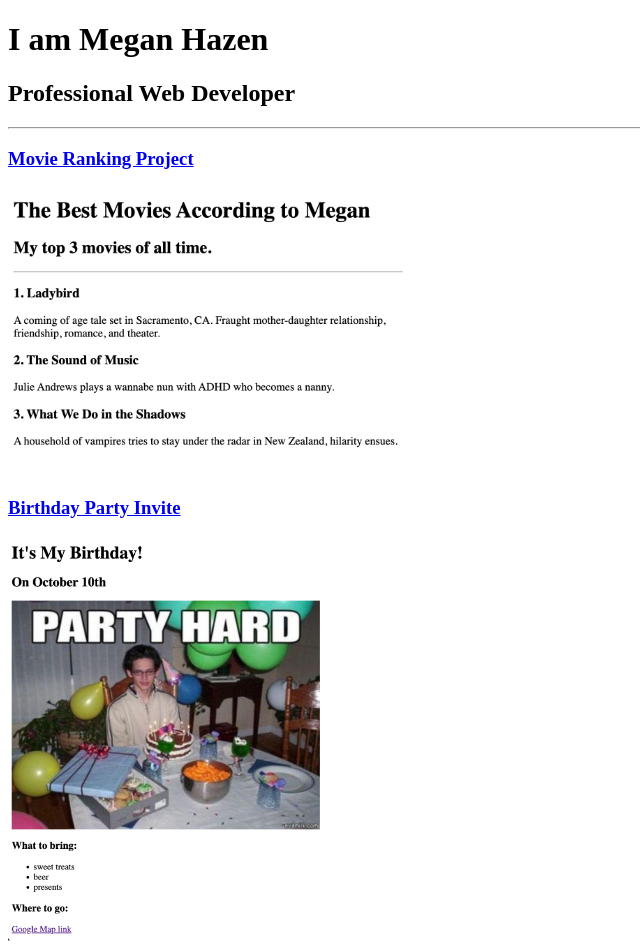
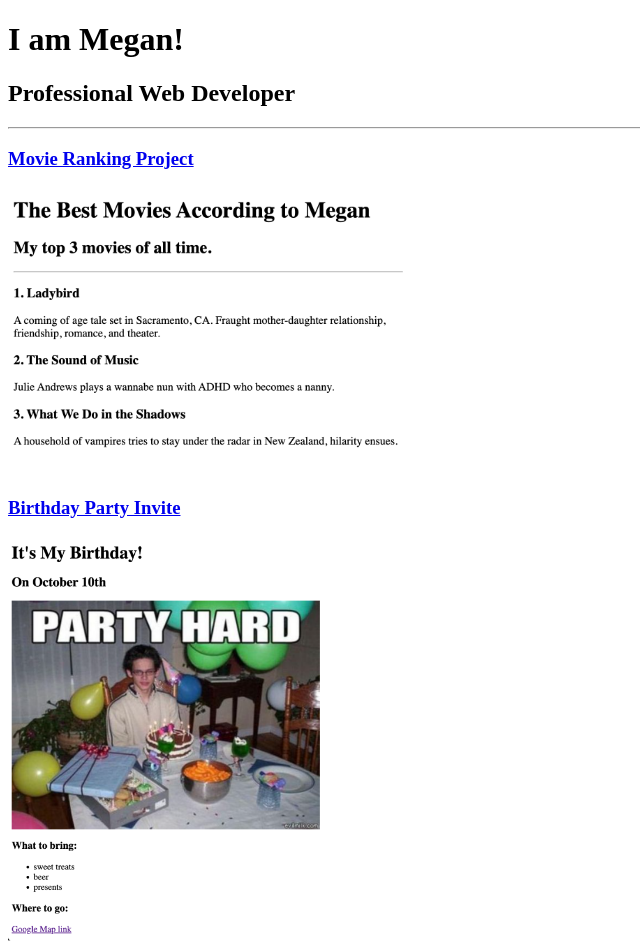
Before and after one commit to meghaze/html-portfolio, a plain HTML site: page index.html in a window 1280 px wide. Shown: the top 944 px of the page, without its empty margins (0-640 px from the left). Drawn offline with Linux system fonts and the light colour scheme.

Commit message:
Add files via upload

```diff
--- a/index.html
+++ b/index.html
@@ -6,7 +6,7 @@
         <title>My Portfolio</title>
     </head>
     <body>
-        <h1>I am Megan Hazen</h1>
+        <h1>I am Megan!</h1>
         <h2>Professional Web Developer</h2>
         <hr>
         <h3>
```
